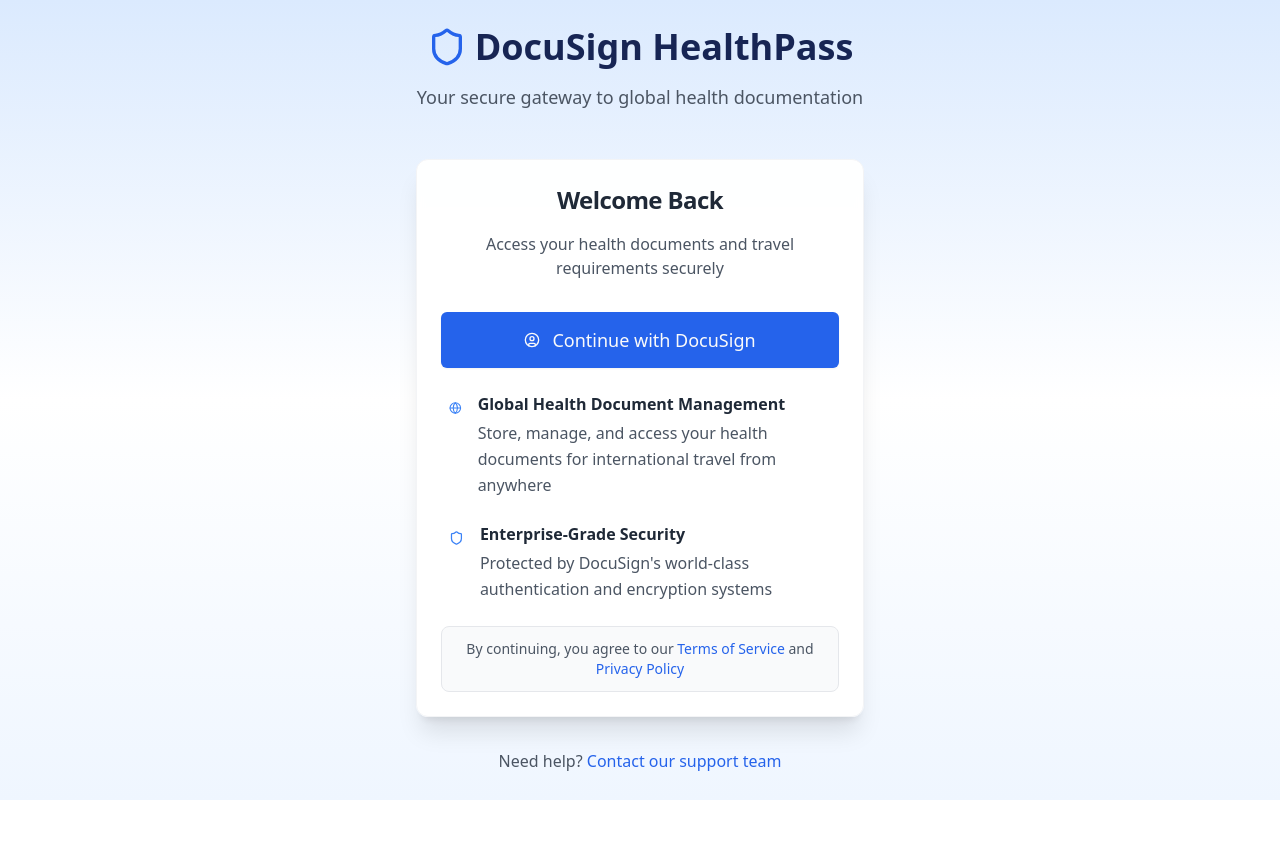
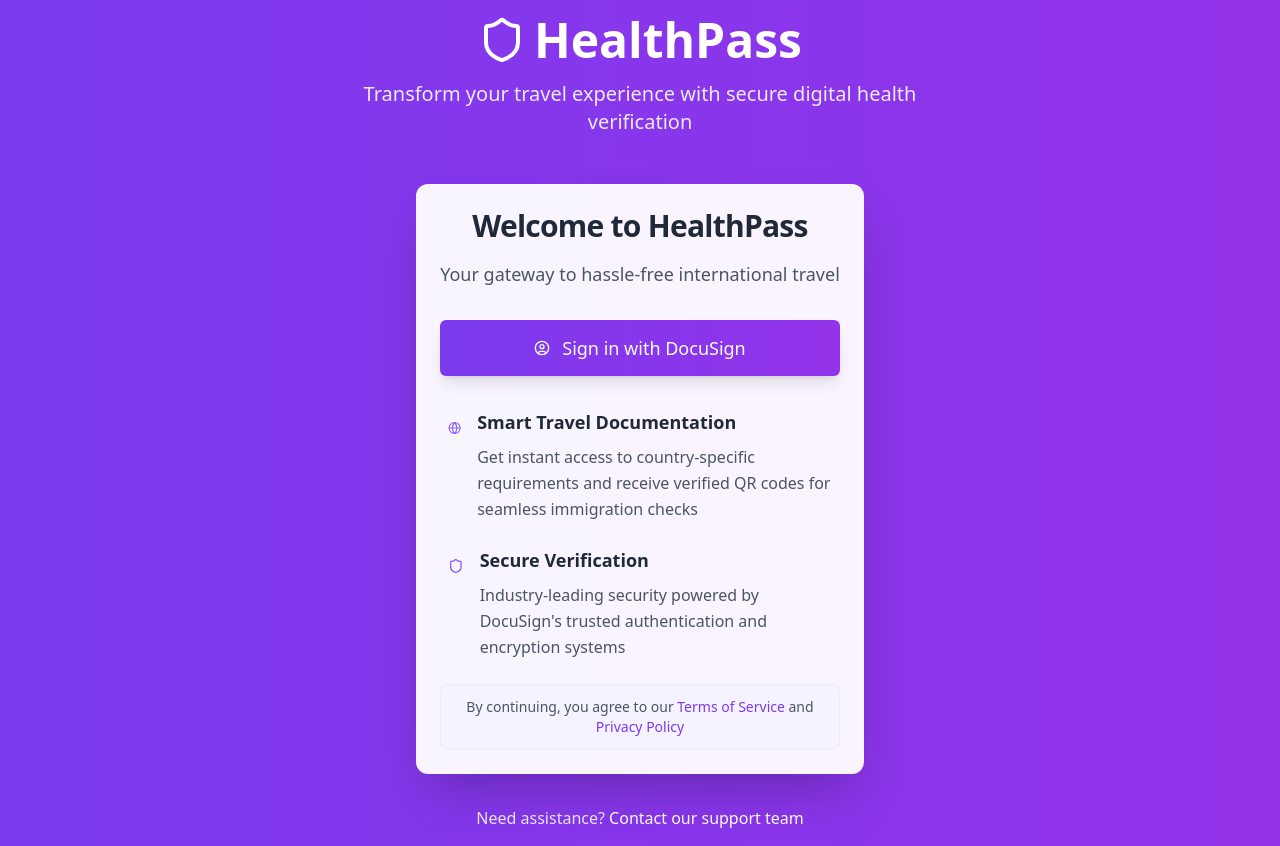
Before and after one commit to kaviyakumar23/healthpass-ui, a React (Vite) app: page / in a window 1280 px wide. Before the commit the page ends 800 px from the top, so only its background shows below. Built offline with nearby package versions, Linux system fonts and the light colour scheme.

Commit message:
update login page

```diff
--- a/src/components/LoginPage.jsx
+++ b/src/components/LoginPage.jsx
@@ -34,79 +34,85 @@ const LoginPage = () => {
   };
 
   return (
-    <div className="min-h-screen bg-gradient-to-b from-blue-100 via-white to-blue-50 flex flex-col items-center justify-center p-4">
+    <div className="min-h-screen bg-gradient-to-r from-violet-600 to-purple-600 flex flex-col items-center justify-center p-4">
       {/* Logo and Title */}
       <div className="mb-12 text-center space-y-3">
         <div className="flex items-center justify-center gap-2 mb-4">
-          <Shield className="w-10 h-10 text-blue-600" />
-          <h1 className="text-4xl font-bold text-blue-950">
-            DocuSign HealthPass
-          </h1>
+          <Shield className="w-12 h-12 text-white" />
+          <h1 className="text-5xl font-bold text-white">HealthPass</h1>
         </div>
-        <p className="text-gray-600 text-lg">
-          Your secure gateway to global health documentation
+        <p className="text-violet-100 text-xl max-w-xl">
+          Transform your travel experience with secure digital health
+          verification
         </p>
       </div>
 
       {/* Main Login Card */}
-      <Card className="w-full max-w-md shadow-xl border border-gray-100 backdrop-blur-sm bg-white/95">
+      <Card className="w-full max-w-md shadow-2xl border-0 backdrop-blur-sm bg-white/95">
         <CardHeader className="space-y-4 pb-8">
-          <CardTitle className="text-2xl font-semibold text-center text-gray-800">
-            Welcome Back
+          <CardTitle className="text-3xl font-bold text-center text-gray-800">
+            Welcome to HealthPass
           </CardTitle>
-          <CardDescription className="text-center text-gray-600 text-base">
-            Access your health documents and travel requirements securely
+          <CardDescription className="text-center text-gray-600 text-lg">
+            Your gateway to hassle-free international travel
           </CardDescription>
         </CardHeader>
-        <CardContent className="space-y-6">
+        <CardContent className="space-y-8">
           <Button
-            className="w-full h-14 bg-blue-600 hover:bg-blue-700 transition-colors duration-200
-                       flex items-center justify-center gap-3 text-lg font-medium shadow-sm"
+            className="w-full h-14 bg-gradient-to-r from-violet-600 to-purple-600 hover:opacity-90
+                       flex items-center justify-center gap-3 text-lg font-medium shadow-lg
+                       hover:shadow-xl hover:-translate-y-0.5 transition-all duration-200"
             onClick={handleDocuSignLogin}
             disabled={auth.loading}
           >
             {auth.loading && <Loader2 className="animate-spin" />}
             <UserCircle className="w-6 h-6" />
-            Continue with DocuSign
+            Sign in with DocuSign
           </Button>
 
           {/* Features */}
           <div className="mt-10 space-y-6 px-2">
             <div className="flex items-start gap-4 group cursor-default">
-              <Globe className="w-6 h-6 text-blue-500 mt-1 group-hover:text-blue-600 transition-colors" />
+              <Globe className="w-8 h-8 text-violet-500 mt-1 group-hover:text-violet-600 transition-colors" />
               <div>
-                <h3 className="font-semibold text-gray-800 mb-1">
-                  Global Health Document Management
+                <h3 className="font-semibold text-gray-800 mb-2 text-lg">
+                  Smart Travel Documentation
                 </h3>
                 <p className="text-gray-600 leading-relaxed">
-                  Store, manage, and access your health documents for
-                  international travel from anywhere
+                  Get instant access to country-specific requirements and
+                  receive verified QR codes for seamless immigration checks
                 </p>
               </div>
             </div>
             <div className="flex items-start gap-4 group cursor-default">
-              <Shield className="w-6 h-6 text-blue-500 mt-1 group-hover:text-blue-600 transition-colors" />
+              <Shield className="w-8 h-8 text-violet-500 mt-1 group-hover:text-violet-600 transition-colors" />
               <div>
-                <h3 className="font-semibold text-gray-800 mb-1">
-                  Enterprise-Grade Security
+                <h3 className="font-semibold text-gray-800 mb-2 text-lg">
+                  Secure Verification
                 </h3>
                 <p className="text-gray-600 leading-relaxed">
-                  Protected by DocuSign's world-class authentication and
-                  encryption systems
+                  Industry-leading security powered by DocuSign's trusted
+                  authentication and encryption systems
                 </p>
               </div>
             </div>
           </div>
         </CardContent>
         <CardFooter className="flex flex-col space-y-4">
-          <Alert className="bg-gray-50 border-gray-200">
+          <Alert className="bg-violet-50 border-violet-100">
             <AlertDescription className="text-sm text-gray-600 text-center">
               By continuing, you agree to our{" "}
-              <a href="#" className="text-blue-600 hover:underline">
+              <a
+                href="#"
+                className="text-violet-600 hover:underline font-medium"
+              >
                 Terms of Service
               </a>{" "}
               and{" "}
-              <a href="#" className="text-blue-600 hover:underline">
+              <a
+                href="#"
+                className="text-violet-600 hover:underline font-medium"
+              >
                 Privacy Policy
               </a>
             </AlertDescription>
@@ -116,11 +122,11 @@ const LoginPage = () => {
 
       {/* Footer Info */}
       <div className="mt-8 text-center space-y-2">
-        <p className="text-gray-600">
-          Need help?{" "}
+        <p className="text-violet-100">
+          Need assistance?{" "}
           <a
             href="mailto:support@docusignhealthpass.com"
-            className="text-blue-600 hover:underline font-medium"
+            className="text-white hover:underline font-medium"
           >
             Contact our support team
           </a>
```
